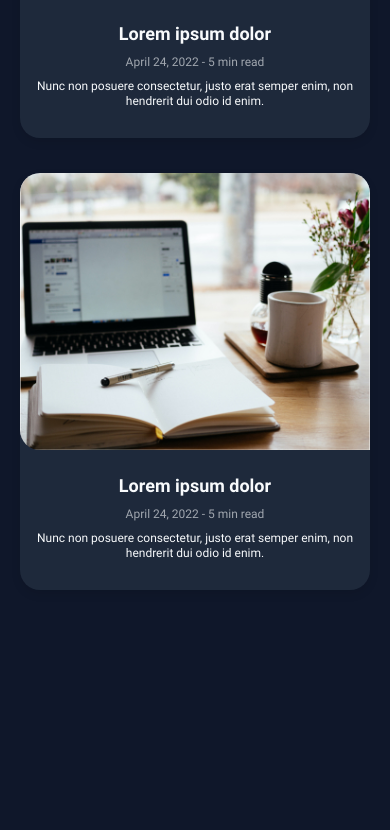
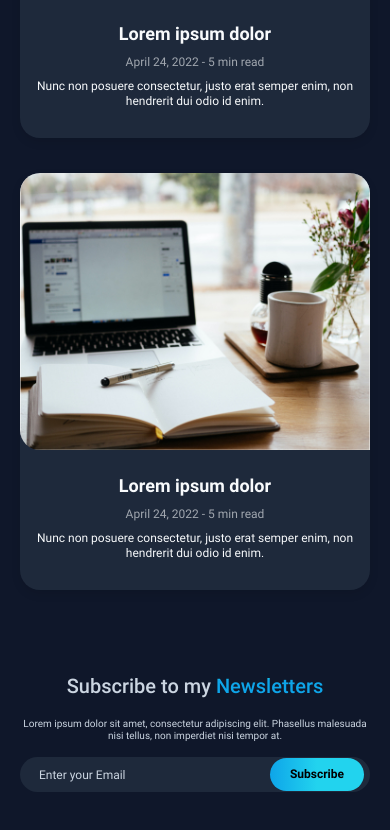
Before and after one commit to frontendoniyorbek/ixartz-s-blog, a plain HTML site: page index.html in a window 390 px wide. Shown: the part 1939-2769 px from the top of the page. Before the commit the page ends 2671 px from the top, so only its background shows below. Drawn offline with Linux system fonts and the light colour scheme.

Commit message:
add newletters

```diff
--- a/css/styles.css
+++ b/css/styles.css
@@ -1,7 +1,8 @@
 :root {
-	--bg-ccolor: #0f172a;
-	--text-ccolor: #cbd5e1;
+	--bg-color: #0f172a;
+	--text-color: #cbd5e1;
 	--title-color: #f8fafc;
+	--bg-color2: #1e293b;
 }
 
 @font-face {
@@ -44,12 +45,12 @@ body {
 	font-family: 'Roboto', sans-serif;
 	font-weight: 400;
 	font-size: 2rem;
-	background-color: var(--bg-ccolor);
+	background-color: var(--bg-color);
 	line-height: 1.2;
 }
 
 :focus {
-	outline: 2px dashed var(--text-ccolor);
+	outline: 2px dashed var(--text-color);
 	outline-offset: 3px;
 }
 
@@ -144,7 +145,7 @@ a {
 .hero__info {
 	max-width: 713px;
 	width: 100%;
-	color: var(--text-ccolor);
+	color: var(--text-color);
 }
 
 .hero__title {
@@ -184,7 +185,7 @@ a {
 
 .recent-project {
 	padding-bottom: 4.2rem;
-	color: var(--text-ccolor);
+	color: var(--text-color);
 }
 
 .recent-project__title {
@@ -295,7 +296,7 @@ a {
 	align-items: center;
 	font-weight: 700;
 	font-size: 2rem;
-	color: var(--text-ccolor);
+	color: var(--text-color);
 }
 
 .posts__link img {
@@ -314,7 +315,7 @@ a {
 	color: var(--title-color);
 	border-radius: 2rem;
 	box-shadow: 0px 4px 10px 0px #0000001a;
-	background-color: #1e293b;
+	background-color: var(--bg-color2);
 }
 
 .posts__item:not(:last-child) {
@@ -341,6 +342,69 @@ a {
 	display: block;
 	opacity: 0.6;
 	margin-bottom: 1rem;
+}
+
+/* newsletters */
+
+.newsletters__container {
+	display: flex;
+	align-items: center;
+	justify-content: space-between;
+}
+
+.newsletters__info {
+	max-width: 549px;
+	width: 100%;
+	color: var(--text-color);
+	margin-right: 2rem;
+}
+
+.newsletters__title {
+	font-size: 4.8rem;
+	font-weight: 500;
+	margin-bottom: 3.3rem;
+}
+
+.newsletters__title span {
+	background: -webkit-linear-gradient(270deg, #22d3ee 13.04%, #0ea5e9 25.67%);
+	-webkit-background-clip: text;
+	-webkit-text-fill-color: transparent;
+}
+
+.form {
+	display: flex;
+	align-items: center;
+	max-width: 522px;
+	width: 100%;
+	background-color: var(--bg-color2);
+	border-radius: 3rem;
+	padding-right: 1.7rem;
+}
+
+.form__input {
+	width: 100%;
+	background-color: transparent;
+	padding-top: 2.3rem;
+	padding-bottom: 2.3rem;
+	padding-left: 4.2rem;
+	outline-color: var(--bg-color2);
+	border: none;
+	border-radius: 3rem;
+	color: var(--text-color);
+}
+
+.form__input::placeholder {
+	color: var(--text-color);
+}
+
+.form__btn {
+	border: none;
+	padding: 1.2rem 3.6rem;
+	border-radius: 3rem;
+	background: linear-gradient(270deg, #22d3ee 50%, #0ea5e9 100%);
+	cursor: pointer;
+	font-size: 2rem;
+	font-weight: 700;
 }
 
 /* MEDIA QUARY */
@@ -459,6 +523,24 @@ a {
 
 	.posts__item-text span {
 		margin-bottom: 1rem;
+	}
+
+	.newsletters__title {
+		font-size: 4rem;
+	}
+
+	.form__input {
+		padding-top: 2rem;
+		padding-bottom: 2rem;
+		padding-left: 4rem;
+	}
+
+	.form__input::placeholder {
+		color: var(--text-color);
+	}
+
+	.form__btn {
+		padding: 1rem 3rem;
 	}
 }
 
@@ -610,6 +692,22 @@ a {
 
 	.posts__item-text {
 		font-size: 1.2rem;
+	}
+
+	.newsletters__container {
+		flex-direction: column;
+		justify-content: center;
+	}
+
+	.newsletters__info {
+		margin-bottom: 3rem;
+		margin-right: 0;
+		text-align: center;
+	}
+
+	.newsletters__title {
+		font-size: 3rem;
+		margin-bottom: 2rem;
 	}
 }
 
@@ -766,6 +864,36 @@ a {
 		height: auto;
 		object-fit: contain;
 	}
+
+	.newsletters__info {
+		margin-bottom: 1.5rem;
+	}
+
+	.newsletters__title {
+		font-size: 2rem;
+	}
+
+	.newsletters__text {
+		font-size: 1rem;
+	}
+
+	.form {
+		padding-right: 0.6rem;
+	}
+
+	.form__input::placeholder {
+		font-size: 1.2rem;
+	}
+
+	.form__input {
+		font-size: 1.2rem;
+		padding: 1.2rem 0 0.9rem 1.9rem;
+	}
+
+	.form__btn {
+		font-size: 1.2rem;
+		padding: 1rem 2rem;
+	}
 }
 
 @media screen and (max-width: 420px) {
--- a/index.html
+++ b/index.html
@@ -139,40 +139,34 @@
 					</div>
 					<ul class="posts__list">
 						<li class="posts__item">
-							<img class="posts__img" src="images/notifications_outline.jpg" alt="posts-img" width="369" height="292"/>
+							<img class="posts__img" src="images/notifications_outline.jpg" alt="posts-img" width="369" height="292" />
 							<div class="posts__item-info">
 								<h3 class="posts__item-title">Lorem ipsum dolor</h3>
 								<p class="posts__item-text">
 									<span>April 24, 2022 - 5 min read</span> Nunc non posuere consectetur, justo erat semper enim, non hendrerit dui
 									odio id enim.
 								</p>
-
-							</p>
 							</div>
 						</li>
 
 						<li class="posts__item">
-							<img class="posts__img" src="images/notifications_outline.jpg" alt="posts-img" width="369" height="292"/>
+							<img class="posts__img" src="images/notifications_outline.jpg" alt="posts-img" width="369" height="292" />
 							<div class="posts__item-info">
 								<h3 class="posts__item-title">Lorem ipsum dolor</h3>
 								<p class="posts__item-text">
 									<span>April 24, 2022 - 5 min read</span> Nunc non posuere consectetur, justo erat semper enim, non hendrerit dui
 									odio id enim.
 								</p>
-
-							</p>
 							</div>
 						</li>
 
 						<li class="posts__item">
-							<img class="posts__img" src="images/notifications_outline.jpg" alt="posts-img" width="369" height="292"/>
+							<img class="posts__img" src="images/notifications_outline.jpg" alt="posts-img" width="369" height="292" />
 							<div class="posts__item-info">
 								<h3 class="posts__item-title">Lorem ipsum dolor</h3>
 								<p class="posts__item-text">
 									<span>April 24, 2022 - 5 min read</span> Nunc non posuere consectetur, justo erat semper enim, non hendrerit dui
 									odio id enim.
-							</p>
-
 								</p>
 							</div>
 						</li>
@@ -180,6 +174,24 @@
 				</div>
 			</section>
 			<!-- POSTS END-->
+
+			<!-- NEWLETTERS START-->
+			<section class="newsletters">
+				<div class="container newsletters__container">
+					<div class="newsletters__info">
+						<h2 class="newsletters__title">Subscribe to my <span>Newsletters</span></h2>
+						<p class="newsletters__text">
+							Lorem ipsum dolor sit amet, consectetur adipiscing elit. Phasellus malesuada nisi tellus, non imperdiet nisi tempor
+							at.
+						</p>
+					</div>
+					<form method="POST" class="form">
+						<input class="form__input" type="email" placeholder="Enter your Email" name="email" id="email" required />
+						<button class="form__btn" type="submit">Subscribe</button>
+					</form>
+				</div>
+			</section>
+			<!-- NEWLETTERS END-->
 		</main>
 		<!-- MAIN END-->
 	</body>
```
Lines whose indentation alone changed are shown as unchanged.
